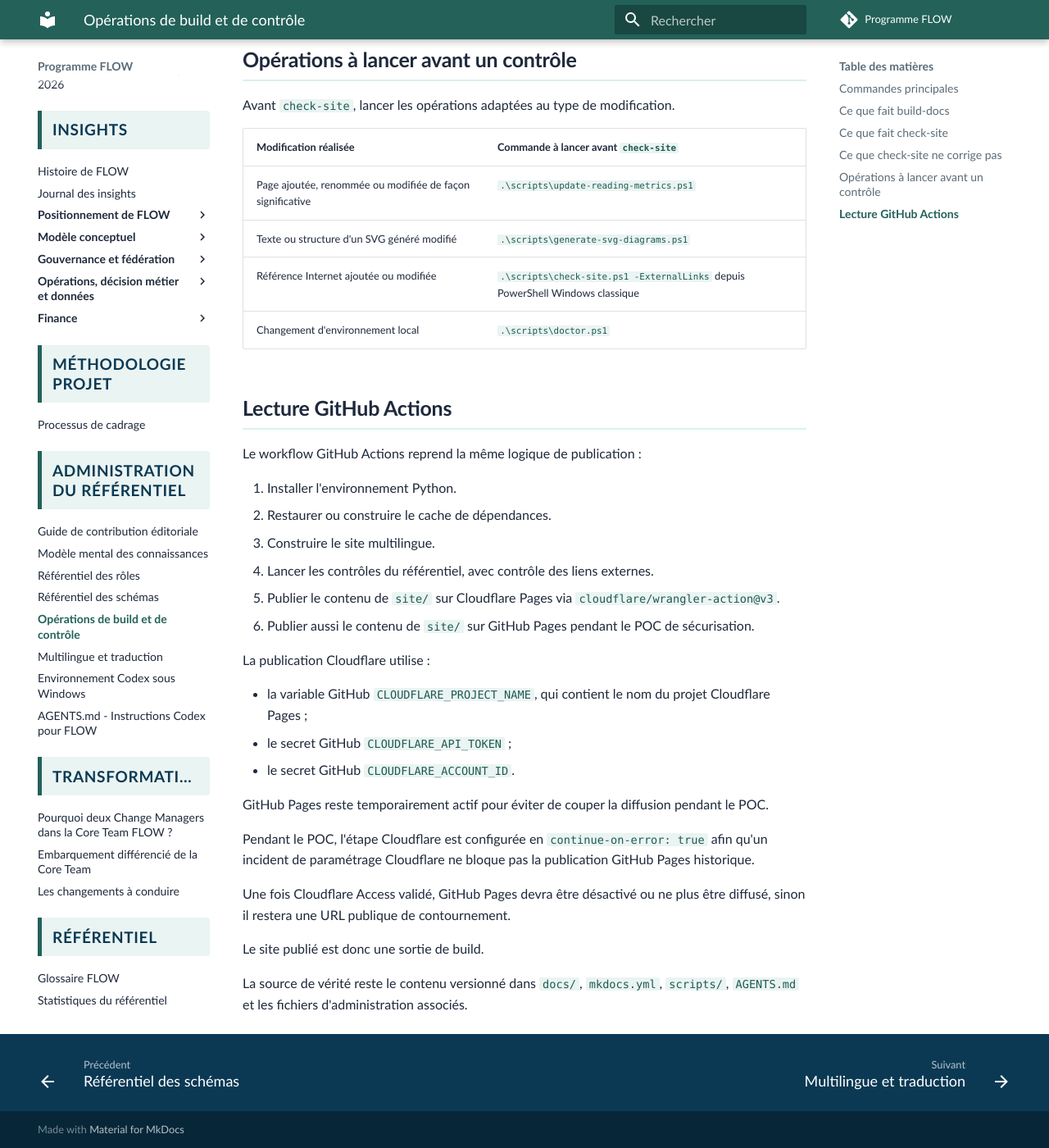
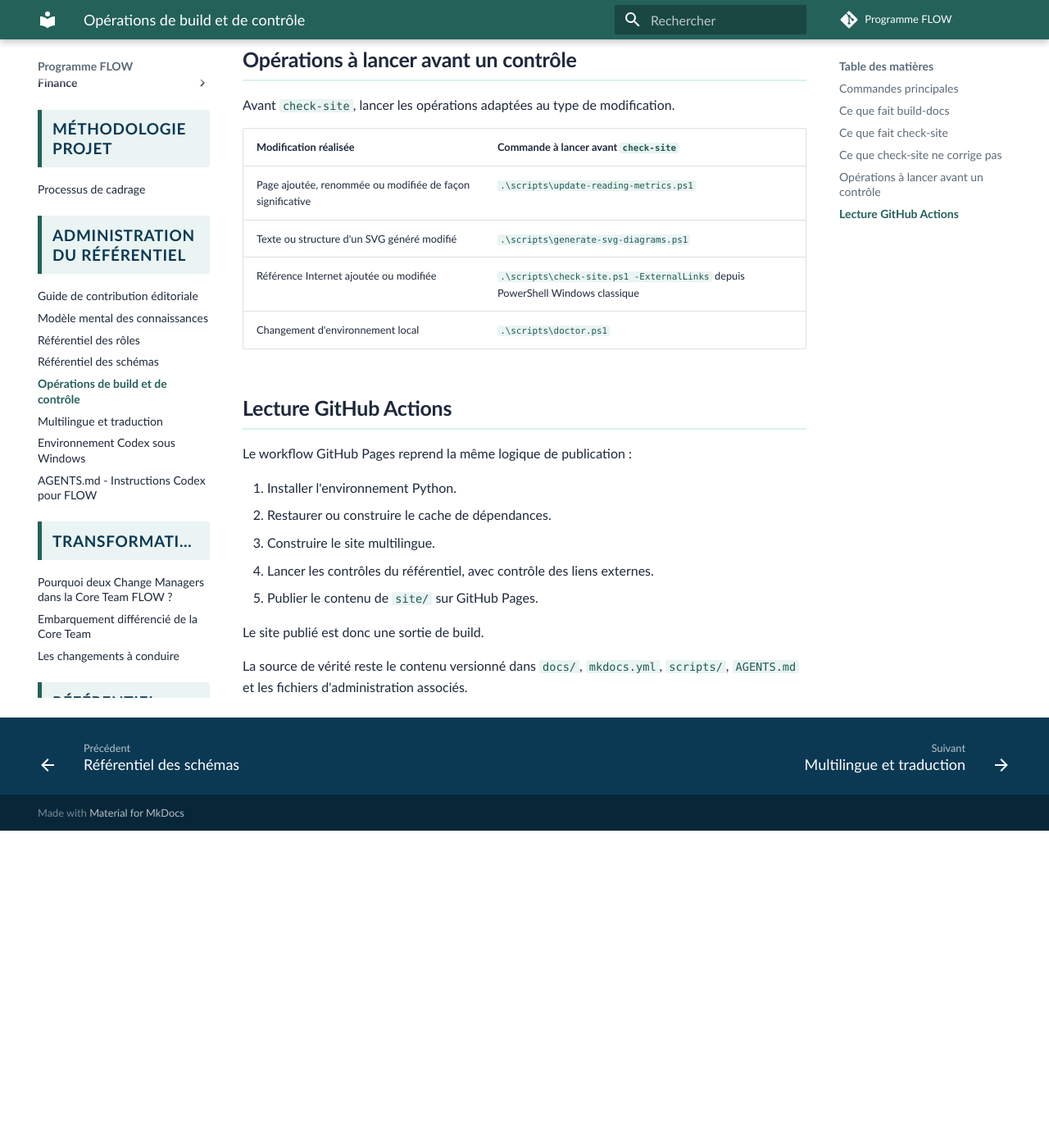
Before and after one commit to laurent-sintes/FLOW-Program, an MkDocs documentation site: the page built from docs/administration/operations-build-check-site.md, in a window 1280 px wide and 1400 px high, scrolled down 4195 px. Shown: the whole window at 82% size. Built offline with MkDocs 1.6.1 and Material for MkDocs 9.7.7, drawn with Linux system fonts in a browser that asks for light colours; comment, search, counter and statistics services are not loaded; after the commit the page ends 5208 px from its top, so only the background shows below that; some of the changed text lies outside the part shown.

Commit message:
Retire le deploiement Cloudflare Pages

```diff
--- a/docs/administration/operations-build-check-site.md
+++ b/docs/administration/operations-build-check-site.md
@@ -99,7 +99,7 @@
 | Structure multilingue | Les versions `/fr/` et `/en/` sont générées. |
 | Liens externes optionnels | Les liens HTTP(S) sont vérifiés si l'option réseau est activée. |
 | Synchronisation Codex | `AGENTS.md` et la page publiée `instructions-codex.md` restent synchronisés sur les règles clés. |
-| Workflow de publication | Le workflow construit le site multilingue, lance les contrôles de liens externes et déploie vers Cloudflare Pages. |
+| Workflow GitHub Pages | Le workflow construit le site multilingue et lance les contrôles de liens externes. |
 | Index de section | Les pages FAQ, Méthodologie et Administration restent cohérentes avec leur rôle. |
 | Cartouches de lecture | Les publics cibles utilisent le référentiel des rôles. |
 | Statistiques | Les cartouches et `page-metrics.json` sont à jour. |
@@ -138,26 +138,13 @@
 
 ## Lecture GitHub Actions
 
-Le workflow GitHub Actions reprend la même logique de publication :
+Le workflow GitHub Pages reprend la même logique de publication :
 
 1. Installer l'environnement Python.
 2. Restaurer ou construire le cache de dépendances.
 3. Construire le site multilingue.
 4. Lancer les contrôles du référentiel, avec contrôle des liens externes.
-5. Publier le contenu de `site/` sur Cloudflare Pages via `cloudflare/wrangler-action@v3`.
-6. Publier aussi le contenu de `site/` sur GitHub Pages pendant le POC de sécurisation.
-
-La publication Cloudflare utilise :
-
-- la variable GitHub `CLOUDFLARE_PROJECT_NAME`, qui contient le nom du projet Cloudflare Pages ;
-- le secret GitHub `CLOUDFLARE_API_TOKEN` ;
-- le secret GitHub `CLOUDFLARE_ACCOUNT_ID`.
-
-GitHub Pages reste temporairement actif pour éviter de couper la diffusion pendant le POC.
-
-Pendant le POC, l'étape Cloudflare est configurée en `continue-on-error: true` afin qu'un incident de paramétrage Cloudflare ne bloque pas la publication GitHub Pages historique.
-
-Une fois Cloudflare Access validé, GitHub Pages devra être désactivé ou ne plus être diffusé, sinon il restera une URL publique de contournement.
+5. Publier le contenu de `site/` sur GitHub Pages.
 
 Le site publié est donc une sortie de build.
 
```
Also changed, not shown: other parts of docs/administration/operations-build-check-site.md (+1 -1 lines), AGENTS.md (+1 -1 lines), docs/administration/instructions-codex.md (+1 -1 lines), docs/referentiel/statistiques.md (+4 -4 lines), docs/referentiel/page-metrics.json, 2 other files.
